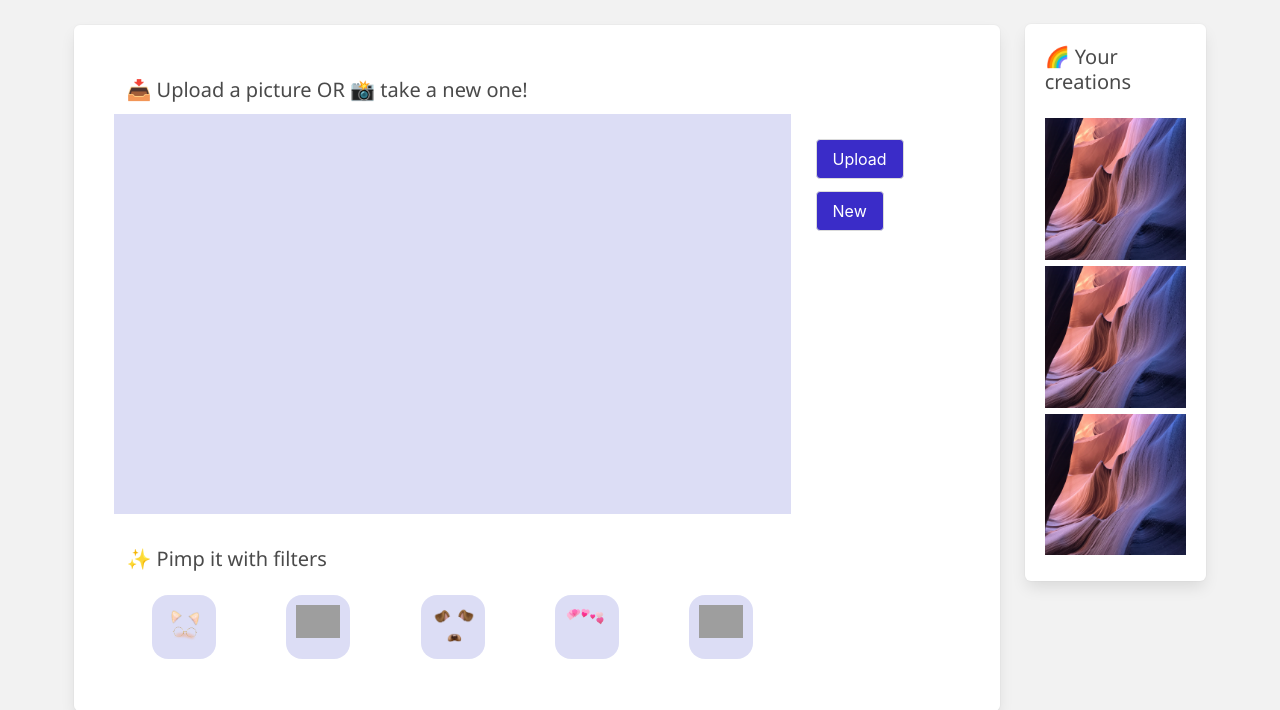
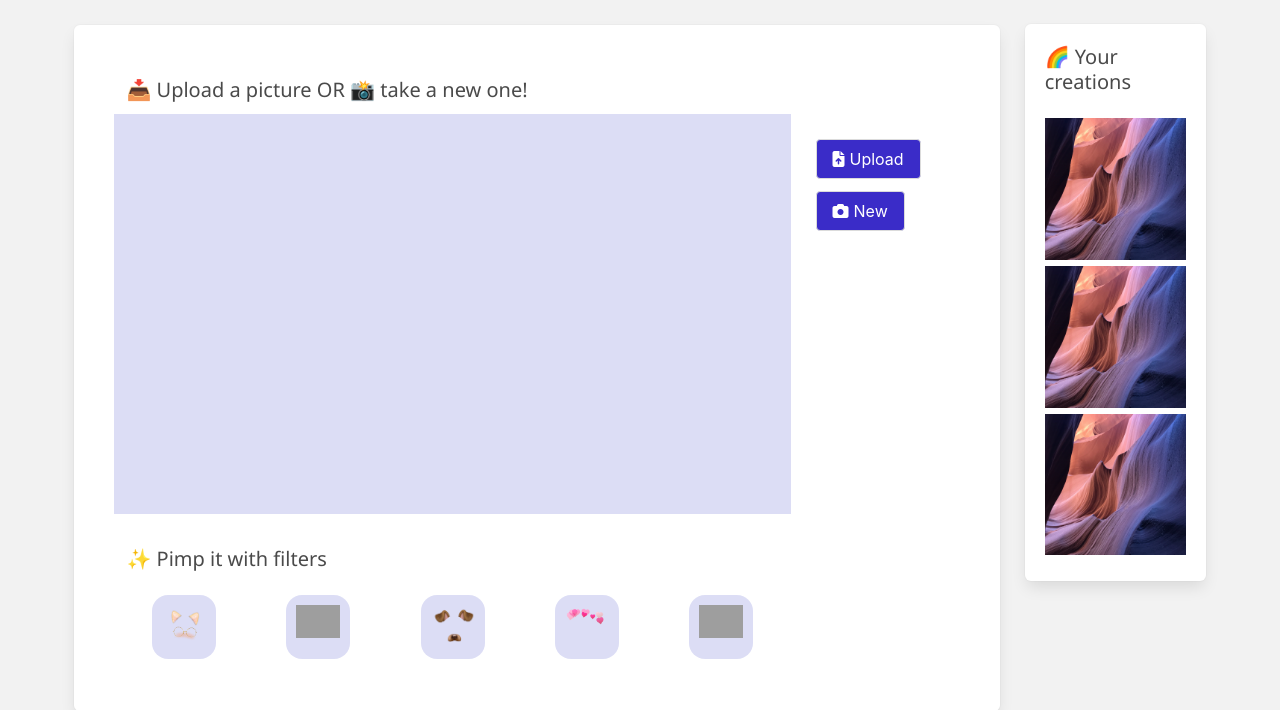
Before and after one commit to Segolene-Alquier/camagru, a PHP site: page /camagru/editing/edit.php in a window 1280 px wide. Shown: the part 56-766 px from the top of the page. Run offline with PHP 8.4, Linux system fonts and the light colour scheme; some libraries are stand-ins or nearby versions; grey boxes are pictures that could not be loaded.

Commit message:
added icons to buttons

```diff
--- a/editing/edit.php
+++ b/editing/edit.php
@@ -77,10 +77,10 @@
 							<div class="column">
 								<div class="edit-left-buttons">
 									<div class="edit-left-button">
-										<button class="button button-edit" style="background-color: rgb(58, 44, 200); color: white;">Upload</button>
+										<button class="button button-edit" style="background-color: rgb(58, 44, 200); color: white;"><i class="fas fa-file-upload" style="margin-right: 5px;"></i>Upload</button>
 									</div>
 									<div class="edit-left-button ">
-										<button class="button button-edit" style="background-color: rgb(58, 44, 200); color: white;">New</button>
+										<button class="button button-edit" style="background-color: rgb(58, 44, 200); color: white;"><i class="fas fa-camera" style="margin-right: 5px;"></i>New</button>
 									</div>
 								</div>
 							</div>
```
